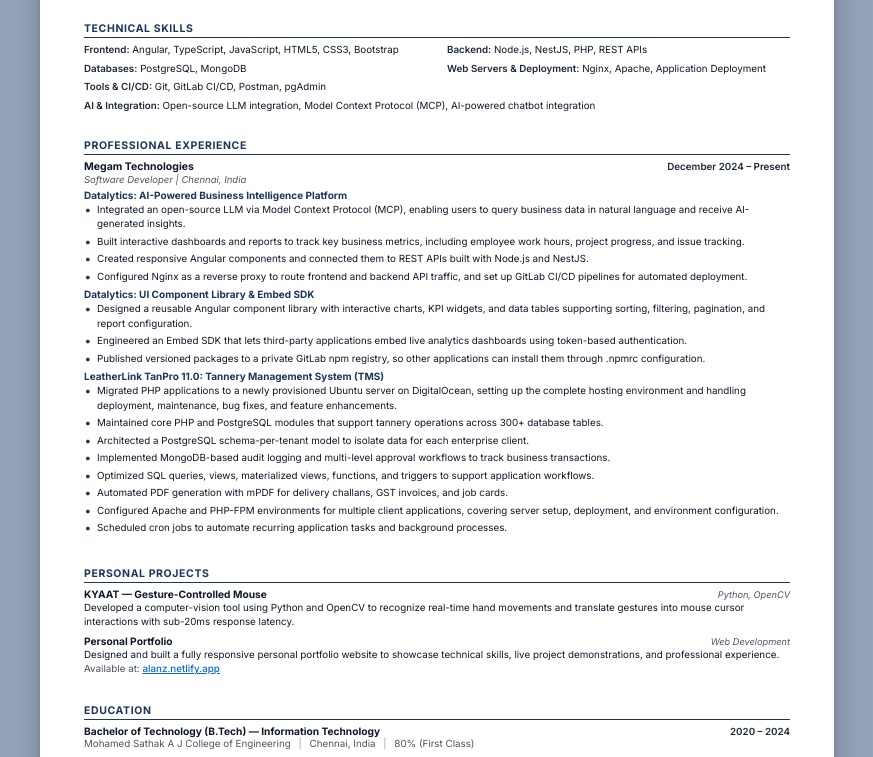
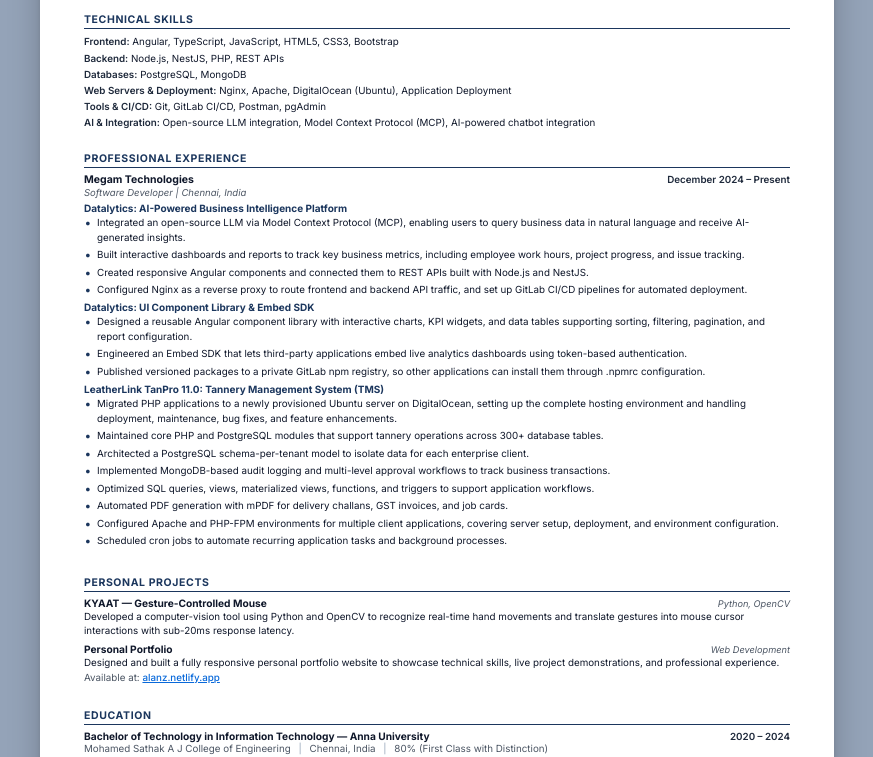
Before and after one commit to BoobalanIT/Resume-Builder, a website: page index.html in a window 1280 px wide. Shown: the part 349-1106 px from the top of the page, without its empty margins (203-1076 px from the left). Drawn offline with Linux system fonts and the light colour scheme.

Commit message:
feat: add resume builder application with styling, UI, and functionality

```diff
--- a/css/style.css
+++ b/css/style.css
@@ -238,16 +238,11 @@ body.edit-open .page-wrapper {
 }
 
 /* ── Skills ── */
-.skills-grid {
-  display: grid;
-  grid-template-columns: 1fr 1fr;
-  column-gap: 20px;
-  row-gap: 4px;
-}
+.skills-list { display: block; }
 
 .sk {
   font-size: 9.8px;
-  line-height: 1.5;
+  line-height: 1.65;
   color: var(--black);
 }
 
--- a/index.html
+++ b/index.html
@@ -79,17 +79,13 @@
       <!-- ── TECHNICAL SKILLS ── -->
       <section class="sec">
         <div class="sec-title">Technical Skills</div>
-        <div class="skills-grid">
-          <div class="sk"><b>Frontend:</b> <span contenteditable="false">Angular, TypeScript, JavaScript, HTML5, CSS3,
-              Bootstrap</span></div>
+        <div class="skills-list">
+          <div class="sk"><b>Frontend:</b> <span contenteditable="false">Angular, TypeScript, JavaScript, HTML5, CSS3, Bootstrap</span></div>
           <div class="sk"><b>Backend:</b> <span contenteditable="false">Node.js, NestJS, PHP, REST APIs</span></div>
           <div class="sk"><b>Databases:</b> <span contenteditable="false">PostgreSQL, MongoDB</span></div>
-          <div class="sk"><b>Web Servers &amp; Deployment:</b> <span contenteditable="false">Nginx, Apache, Application
-              Deployment</span></div>
-          <div class="sk"><b>Tools &amp; CI/CD:</b> <span contenteditable="false">Git, GitLab CI/CD, Postman,
-              pgAdmin</span></div>
-          <div class="sk sk-full"><b>AI &amp; Integration:</b> <span contenteditable="false">Open-source LLM
-              integration, Model Context Protocol (MCP), AI-powered chatbot integration</span></div>
+          <div class="sk"><b>Web Servers &amp; Deployment:</b> <span contenteditable="false">Nginx, Apache, DigitalOcean (Ubuntu), Application Deployment</span></div>
+          <div class="sk"><b>Tools &amp; CI/CD:</b> <span contenteditable="false">Git, GitLab CI/CD, Postman, pgAdmin</span></div>
+          <div class="sk"><b>AI &amp; Integration:</b> <span contenteditable="false">Open-source LLM integration, Model Context Protocol (MCP), AI-powered chatbot integration</span></div>
         </div>
       </section>
 
@@ -181,11 +177,11 @@
       <section class="sec">
         <div class="sec-title">Education</div>
         <div class="edu-hdr">
-          <span class="edu-deg" contenteditable="false">Bachelor of Technology (B.Tech) — Information Technology</span>
+          <span class="edu-deg" contenteditable="false">Bachelor of Technology in Information Technology — Anna University</span>
           <span class="edu-year" contenteditable="false">2020 – 2024</span>
         </div>
         <div class="edu-sub" contenteditable="false">Mohamed Sathak A J College of Engineering <span class="sp">|</span>
-          Chennai, India <span class="sp">|</span> 80% (First Class)</div>
+          Chennai, India <span class="sp">|</span> 80% (First Class with Distinction)</div>
       </section>
 
       <!-- ── ACHIEVEMENTS & CERTIFICATIONS ── -->
--- a/js/app.js
+++ b/js/app.js
@@ -91,7 +91,7 @@ function exportWord() {
           bullet("Frontend: Angular, TypeScript, JavaScript, HTML5, CSS3, Bootstrap"),
           bullet("Backend: Node.js, NestJS, PHP, REST APIs"),
           bullet("Databases: PostgreSQL, MongoDB"),
-          bullet("Web Servers & Deployment: Nginx, Apache, Application Deployment"),
+          bullet("Web Servers & Deployment: Nginx, Apache, DigitalOcean (Ubuntu), Application Deployment"),
           bullet("Tools & CI/CD: Git, GitLab CI/CD, Postman, pgAdmin"),
           bullet("AI & Integration: Open-source LLM integration, Model Context Protocol (MCP), AI-powered chatbot integration"),
           blank(),
@@ -131,8 +131,8 @@ function exportWord() {
 
           // Education
           heading("Education"),
-          new Paragraph({ children: [new TextRun({ text: "Bachelor of Technology (B.Tech) — Information Technology", bold: true, size: 21, color: "111827" }), new TextRun({ text: "   2020 – 2024", bold: true, size: 19, color: "1E293B" })] }),
-          new Paragraph({ children: [new TextRun({ text: "Mohamed Sathak A J College of Engineering  |  Chennai, India  |  80% (First Class)", size: 19, color: "475569" })] }),
+          new Paragraph({ children: [new TextRun({ text: "Bachelor of Technology in Information Technology — Anna University", bold: true, size: 21, color: "111827" }), new TextRun({ text: "   2020 – 2024", bold: true, size: 19, color: "1E293B" })] }),
+          new Paragraph({ children: [new TextRun({ text: "Mohamed Sathak A J College of Engineering  |  Chennai, India  |  80% (First Class with Distinction)", size: 19, color: "475569" })] }),
           blank(),
 
           // Achievements & Certifications
```
Also changed, not shown: preview.html (+5 -6 lines).
